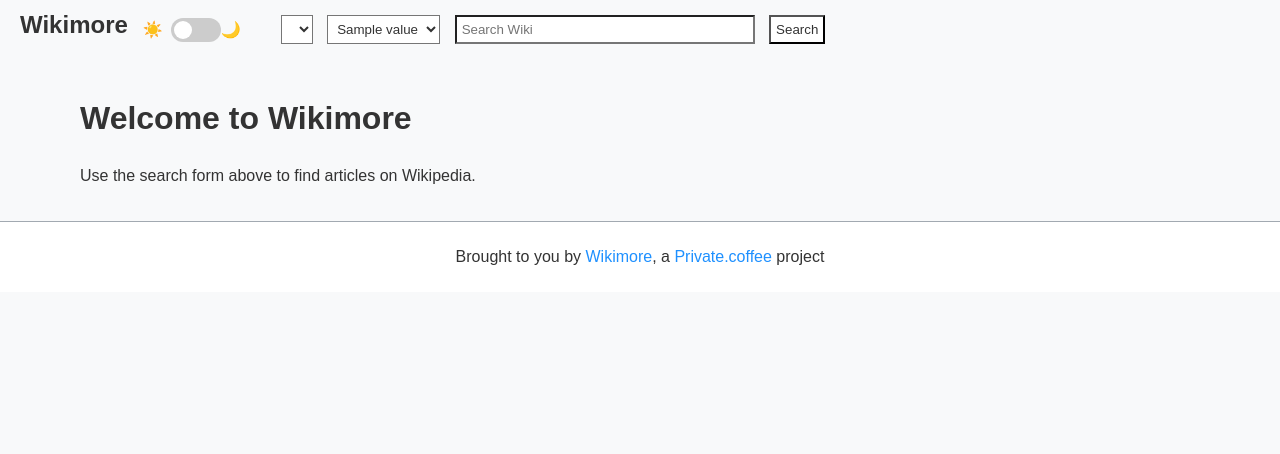
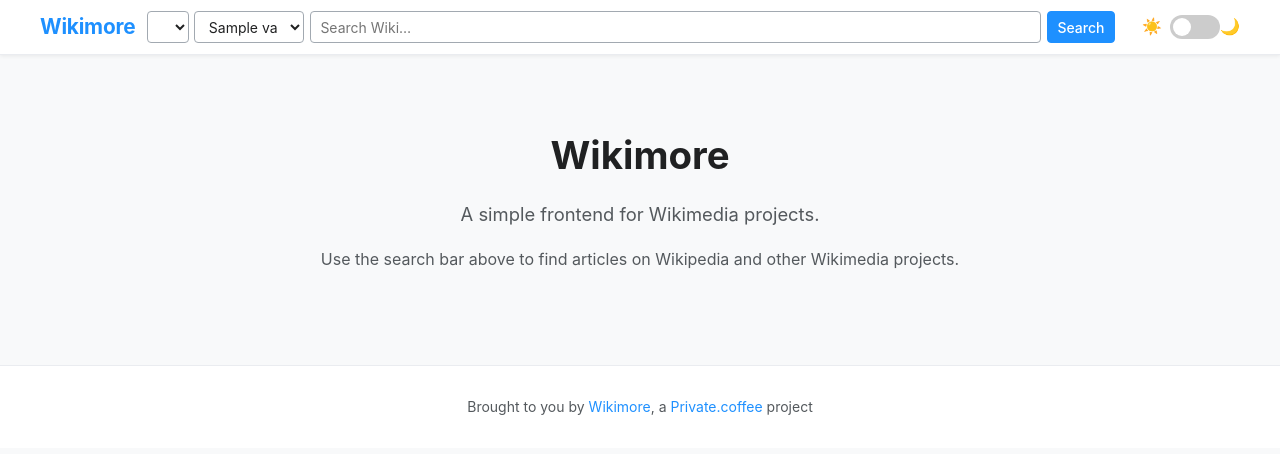
Before and after one commit to PrivateCoffee/wikimore, a Flask app: template src/wikimore/templates/home.html in a window 1280 px wide. Shown: the top 454 px of the page. Run offline with Flask 3, Linux system fonts and the light colour scheme; the template is opened without the code that fills it: most values are stand-ins (such as "Sample title", 1, 10 or a date in 2020); lists and menus that the app fills with data are empty; parts of the project's set-up code (start-up, migrations or seed data) failed here and were passed over.

Commit message:
chore: UI tweaks

```diff
--- a/src/wikimore/app.py
+++ b/src/wikimore/app.py
@@ -539,7 +539,12 @@ def wiki_article(
     for span in soup.find_all("span", class_="mw-editsection"):
         span.decompose()
 
-    toc = []
+    rtl = bool(soup.find("div", class_="mw-parser-output", dir="rtl"))
+    if request.args.get("variant") == "ku-arab":
+        rtl = True
+        body["dir"] = "rtl"
+
+    toc_entries = []
     for heading in soup.find_all(["h2", "h3", "h4"]):
         heading_id = heading.get("id")
         if not heading_id:
@@ -549,11 +554,12 @@ def wiki_article(
         if heading_id:
             heading_text = heading.get_text(strip=True)
             if heading_text:
-                toc.append({
+                toc_entries.append({
                     "level": int(heading.name[1]),
                     "id": heading_id,
                     "text": heading_text,
                 })
+
 
     for style in soup.find_all("style"):
         style.decompose()
@@ -582,12 +588,6 @@ def wiki_article(
         if parent.attrs.get("data-mw-group", None):
             span["class"] = span.get("class", []) + [parent.attrs["data-mw-group"]]
 
-    rtl = bool(soup.find("div", class_="mw-parser-output", dir="rtl"))
-
-    if request.args.get("variant") == "ku-arab":
-        rtl = True
-        body["dir"] = "rtl"
-
     processed_html = str(body)
     license = fetch_license_info(base_url, title)
 
@@ -603,7 +603,7 @@ def wiki_article(
         badges=badges,
         categories=categories,
         category_members=category_members,
-        toc=toc,
+        toc=toc_entries,
     )
 
 
--- a/src/wikimore/static/css/style.css
+++ b/src/wikimore/static/css/style.css
@@ -1,14 +1,30 @@
-/* Light/Dark mode switching fixes */
+/* CSS custom properties */
 :root {
     color-scheme: light;
-    --text-color: #333;
+    --accent-color: #1e90ff;
+    --text-color: #202122;
+    --text-muted: #54595d;
     --bg-color: #f8f9fa;
-    --input-bg: #fff;
-}
-
+    --surface-color: #ffffff;
+    --border-color: #a2a9b1;
+    --border-light: #eaecf0;
+    --input-bg: #ffffff;
+    --header-height: 54px;
+    --content-max-width: 1200px;
+    --font-sans: -apple-system, BlinkMacSystemFont, 'Segoe UI', Roboto, 'Helvetica Neue', Arial, sans-serif;
+}
+
+/* Base */
 body {
+    font-family: var(--font-sans);
+    font-size: 1rem;
+    line-height: 1.6;
     color: var(--text-color);
     background-color: var(--bg-color);
+    margin: 0;
+    padding: 0;
+    width: 100%;
+    overflow-x: hidden;
 }
 
 input,
@@ -17,21 +33,12 @@ textarea,
 button {
     color: var(--text-color);
     background-color: var(--input-bg);
-}
-
-/* General styling */
-body {
-    font-family: Arial, sans-serif;
-    margin: 0;
-    padding: 0;
-    background-color: #f8f9fa;
-    width: 100%;
-    overflow-x:
+    font-family: var(--font-sans);
 }
 
 /* Link styling */
 a {
-    color: #1e90ff;
+    color: var(--accent-color);
     text-decoration: none;
 }
 
@@ -48,72 +55,129 @@ a.new::after {
     font-size: 0.8em;
 }
 
-/* Header styling */
+/* Header */
 #header {
+    background-color: var(--surface-color);
+    border-bottom: 1px solid var(--border-light);
+    box-shadow: 0 1px 4px rgba(0, 0, 0, 0.07);
+    position: sticky;
+    top: 0;
+    z-index: 100;
+}
+
+.header-inner {
     display: flex;
-    flex-wrap: wrap;
     align-items: center;
-    justify-content: space-between;
-    padding: 10px 20px;
+    gap: 0.75rem;
+    padding: 0 1.5rem;
+    height: var(--header-height);
+    max-width: var(--content-max-width);
+    margin: 0 auto;
+}
+
+.site-name {
+    font-size: 1.3rem;
+    font-weight: 700;
+    color: var(--accent-color);
+    text-decoration: none;
+    white-space: nowrap;
+    flex-shrink: 0;
+    letter-spacing: -0.2px;
+}
+
+.site-name:hover {
+    text-decoration: none;
+    opacity: 0.8;
 }
 
 .header-right {
     display: flex;
     align-items: center;
-    margin-left: auto;
-    margin-right: 15px;
-}
-
-#header h1 {
-    margin: 0;
-    font-size: 1.5em;
-}
-
-#header h1 a {
-    text-decoration: none;
-    color: #333;
+    flex-shrink: 0;
+    margin-left: 0;
+    margin-right: 0;
 }
 
 .title-rtl {
     direction: rtl;
 }
 
-/* Search styling */
+/* Search form */
 #search-form {
-    flex-basis: 100%;
-    order: 2;
-    margin-top: 10px;
+    display: flex;
+    align-items: center;
+    gap: 0.35rem;
+    flex: 1;
+    min-width: 0;
+    order: unset;
+    margin-top: 0;
 }
 
 #search-form input[type="text"],
 #search-form select,
 #search-form button {
+    padding: 0.35rem 0.6rem;
+    margin: 0;
+    font-size: 0.875rem;
+    border: 1px solid var(--border-color);
+    border-radius: 4px;
+    background-color: var(--input-bg);
+    color: var(--text-color);
+    box-sizing: border-box;
+    height: 32px;
+}
+
+#search-form input[type="text"] {
     flex: 1;
-    padding: 5px;
-    margin: 5px;
-    box-sizing: border-box;
-}
-
-#search-form input[type="text"] {
-    width: 300px;
-    padding: 5px;
-}
-
-#search-form select,
+    min-width: 0;
+    width: auto;
+}
+
+#search-form select {
+    flex-shrink: 0;
+    max-width: 110px;
+}
+
 #search-form button {
-    padding: 5px;
-}
-
-/* Content styling */
+    background-color: var(--accent-color);
+    color: #fff;
+    border-color: var(--accent-color);
+    cursor: pointer;
+    font-weight: 500;
+    flex-shrink: 0;
+    transition: background-color 0.15s ease;
+}
+
+#search-form button:hover {
+    background-color: #1570cd;
+    border-color: #1570cd;
+}
+
+/* Page layout */
 #content {
-    padding: 20px;
+    padding: 0;
     overflow-x: hidden;
 }
 
+.page-inner {
+    max-width: var(--content-max-width);
+    margin: 0 auto;
+    padding: 1.75rem 2rem;
+}
+
+/* Headings — offset for sticky header anchors */
+h2, h3, h4, h5, h6 {
+    scroll-margin-top: calc(var(--header-height) + 0.75rem);
+}
+
 h1 {
-    font-size: 2em;
-    padding-bottom: 10px;
-    margin-bottom: 20px;
+    font-size: 1.95rem;
+    font-weight: 700;
+    line-height: 1.3;
+    margin-top: 0;
+    padding-bottom: 0.3em;
+    margin-bottom: 0.8em;
+    border-bottom: 1px solid var(--border-light);
 }
 
 /* General sidebar styling */
@@ -299,9 +363,17 @@ h1 {
 }
 
 #footer {
-    background-color: #ffffff;
-    border-top: 1px solid #a2a9b1;
-    padding: 10px;
+    background-color: var(--surface-color);
+    border-top: 1px solid var(--border-light);
+    color: var(--text-muted);
+    font-size: 0.875rem;
+    margin-top: 2rem;
+}
+
+.footer-inner {
+    max-width: var(--content-max-width);
+    margin: 0 auto;
+    padding: 1rem 2rem;
     text-align: center;
 }
 
@@ -848,13 +920,6 @@ span {
     text-decoration: underline;
 }
 
-/* Media query for larger devices */
-@media (min-width: 769px) {
-    #content {
-        padding-left: 5em;
-        padding-right: 5em;
-    }
-}
 
 /* General styling for Wikisource index container */
 #ws-index-container {
@@ -1199,38 +1264,133 @@ Currently blocked by implementation of comments retrieval in the backend
     display: none;
 }
 
-@media (min-width: 992px) {
-    #search-form {
-        flex-basis: auto;
-        flex-grow: 1;
-        order: unset;
-        margin-top: 0;
-        margin-left: 20px;
-    }
-}
-
-/* Media query for devices with a max width of 768px */
+/* Home page */
+.home-hero {
+    max-width: 640px;
+    margin: 3rem auto 2rem;
+    text-align: center;
+}
+
+.home-hero h1 {
+    font-size: 2.4rem;
+    border: none;
+    margin-bottom: 0.5rem;
+}
+
+.home-tagline {
+    font-size: 1.15rem;
+    color: var(--text-muted);
+    margin: 0 0 1rem;
+}
+
+.home-desc {
+    color: var(--text-muted);
+    margin: 0;
+    line-height: 1.7;
+}
+
+.home-features {
+    display: grid;
+    grid-template-columns: repeat(auto-fit, minmax(200px, 1fr));
+    gap: 1.25rem;
+    margin: 2.5rem 0;
+}
+
+.home-feature {
+    background: var(--surface-color);
+    border: 1px solid var(--border-light);
+    border-radius: 8px;
+    padding: 1.25rem 1.5rem;
+}
+
+.home-feature h3 {
+    margin: 0 0 0.5rem;
+    font-size: 1rem;
+    color: var(--accent-color);
+}
+
+.home-feature p {
+    margin: 0;
+    font-size: 0.9rem;
+    color: var(--text-muted);
+    line-height: 1.5;
+}
+
+/* Search results */
+.search-results {
+    list-style: none;
+    padding: 0;
+    margin: 0;
+    display: flex;
+    flex-direction: column;
+    gap: 0.75rem;
+}
+
+.search-result {
+    background: var(--surface-color);
+    border: 1px solid var(--border-light);
+    border-radius: 6px;
+    padding: 1rem 1.25rem;
+    transition: border-color 0.15s ease;
+}
+
+.search-result:hover {
+    border-color: var(--accent-color);
+}
+
+.search-result-title {
+    display: block;
+    font-size: 1.05rem;
+    font-weight: 600;
+    margin-bottom: 0.3rem;
+    color: var(--accent-color);
+}
+
+.search-result-snippet {
+    margin: 0;
+    font-size: 0.9rem;
+    color: var(--text-muted);
+    line-height: 1.5;
+}
+
+.search-result-snippet .searchmatch {
+    font-weight: 700;
+    color: var(--text-color);
+}
+
+/* Responsive — tablet and below */
 @media (max-width: 768px) {
     #header {
-        flex-direction: column;
-        align-items: center;
-    }
-
-    .header-right {
-        margin: 10px 0;
+        position: static;
+    }
+
+    .header-inner {
+        flex-wrap: wrap;
+        height: auto;
+        padding: 0.5rem 1rem;
+        gap: 0.4rem;
+    }
+
+    .site-name {
+        flex: 1;
     }
 
     #search-form {
-        width: 100%;
-    }
-
-    #header h1 {
-        margin-bottom: 10px;
-        font-size: 1.2em;
-    }
-
-    #content {
-        padding: 10px;
+        order: 3;
+        flex-basis: 100%;
+        padding-bottom: 0.4rem;
+    }
+
+    #search-form select {
+        max-width: 90px;
+    }
+
+    .page-inner {
+        padding: 1rem;
+    }
+
+    .footer-inner {
+        padding: 0.75rem 1rem;
     }
 
     .sidebar,
@@ -1288,30 +1448,20 @@ Currently blocked by implementation of comments retrieval in the backend
         border-top: 1px solid #ddd;
         margin-top: 20px;
     }
-}
-
-/* Media query for devices with a max width of 480px */
+
+    .home-hero {
+        margin: 1.5rem auto 1.5rem;
+    }
+
+    .home-hero h1 {
+        font-size: 1.8rem;
+    }
+}
+
+/* Responsive — small phones */
 @media (max-width: 480px) {
-    #header {
-        padding: 10px;
-    }
-
-    #header h1 {
-        font-size: 1em;
-    }
-
-    #search-form input[type="text"],
-    #search-form select,
-    #search-form button {
-        padding: 10px;
-    }
-
-    #content {
-        padding: 5px;
-    }
-
     h1 {
-        font-size: 1.5em;
+        font-size: 1.5rem;
     }
 
     .sidebar,
--- a/src/wikimore/templates/base.html
+++ b/src/wikimore/templates/base.html
@@ -10,80 +10,26 @@
         <link rel="stylesheet"
               href="{{ url_for('static', filename='css/dark-mode.css') }}">
         <script>
-        // Check for saved dark mode preference or use system preference
         document.addEventListener('DOMContentLoaded', function() {
-            // Create and inject the dark mode toggle
-            const headerRight = document.createElement('div');
-            headerRight.className = 'header-right';
+            const toggle = document.getElementById('dark-mode-toggle');
 
-            const darkModeToggle = document.createElement('div');
-            darkModeToggle.className = 'dark-mode-toggle';
-            darkModeToggle.innerHTML = `
-                <span class="toggle-icon">☀️</span>
-                <label>
-                    <input type="checkbox" id="dark-mode-toggle">
-                    <span class="switch-track"></span>
-                </label>
-                <span class="toggle-icon">🌙</span>
-            `;
-
-            headerRight.appendChild(darkModeToggle);
-
-            // Find the header element and insert the toggle before the search form
-            const header = document.getElementById('header');
-            const searchForm = document.getElementById('search-form');
-            header.insertBefore(headerRight, searchForm);
-
-            // Now get the toggle input element
-            const darkModeToggleInput = document.getElementById('dark-mode-toggle');
-
-            // Function to set dark mode
             function setDarkMode(isDark) {
-                if (isDark) {
-                    document.body.classList.add('dark-mode');
-                    darkModeToggleInput.checked = true;
-                } else {
-                    document.body.classList.remove('dark-mode');
-                    darkModeToggleInput.checked = false;
-                }
-                // Save preference to localStorage
+                document.body.classList.toggle('dark-mode', isDark);
+                toggle.checked = isDark;
                 localStorage.setItem('darkMode', isDark ? 'enabled' : 'disabled');
             }
 
-            // Check for saved preference
-            const savedDarkMode = localStorage.getItem('darkMode');
+            const saved = localStorage.getItem('darkMode');
+            if (saved === 'enabled') setDarkMode(true);
+            else if (saved === 'disabled') setDarkMode(false);
+            else setDarkMode(window.matchMedia('(prefers-color-scheme: dark)').matches);
 
-            if (savedDarkMode === 'enabled') {
-                setDarkMode(true);
-            } else if (savedDarkMode === 'disabled') {
-                setDarkMode(false);
-            } else {
-                // If no saved preference, check system preference
-                const prefersDarkMode = window.matchMedia('(prefers-color-scheme: dark)').matches;
-                setDarkMode(prefersDarkMode);
-            }
-
-            // Listen for toggle changes
-            darkModeToggleInput.addEventListener('change', function() {
-                setDarkMode(this.checked);
+            toggle.addEventListener('change', () => setDarkMode(toggle.checked));
+            window.matchMedia('(prefers-color-scheme: dark)').addEventListener('change', function(e) {
+                if (!localStorage.getItem('darkMode')) setDarkMode(e.matches);
             });
-
-            // Listen for system preference changes
-            window.matchMedia('(prefers-color-scheme: dark)').addEventListener('change', function(e) {
-                // Only apply if user hasn't set a preference
-                if (!localStorage.getItem('darkMode')) {
-                    setDarkMode(e.matches);
-                }
-            });
-
-            // Add keyboard shortcut
-            document.addEventListener('keydown', function(event) {
-                // Shift + D to toggle dark mode
-                if (event.shiftKey && event.key === 'D') {
-                    darkModeToggleInput.checked = !darkModeToggleInput.checked;
-                    // Trigger the change event
-                    darkModeToggleInput.dispatchEvent(new Event('change'));
-                }
+            document.addEventListener('keydown', function(e) {
+                if (e.shiftKey && e.key === 'D') setDarkMode(!toggle.checked);
             });
         });
         </script>
@@ -91,7 +37,8 @@
     </head>
     <body>
         <div id="header">
-            <h1><a href="/">Wikimore</a></h1>
+            <div class="header-inner">
+                <a href="/" class="site-name">Wikimore</a>
                 <form id="search-form" action="{{ url_for("search") }}" method="post">
                     <select name="project" id="project">
                         {% for key, value in wikimedia_projects.items() %}
@@ -101,19 +48,35 @@
                     </select>
                     <select name="lang" id="lang">
                         {% for key, value in languages.items() %}
-                        <option {% if key == lang %}selected="selected"{% endif %} value="{{ key }}">{{ value["name"] }}</option>
+                            <option {% if key == lang %}selected="selected"{% endif %}
+                                    value="{{ key }}">{{ value["name"] }}</option>
                         {% endfor %}
                     </select>
-                <input type="text" name="query" id="query" placeholder="Search Wiki">
+                    <input type="text" name="query" id="query" placeholder="Search Wiki&hellip;">
                     <button type="submit">Search</button>
                 </form>
+                <div class="header-right">
+                    <div class="dark-mode-toggle">
+                        <span class="toggle-icon">☀️</span>
+                        <label>
+                            <input type="checkbox" id="dark-mode-toggle">
+                            <span class="switch-track"></span>
+                        </label>
+                        <span class="toggle-icon">🌙</span>
+                    </div>
+                </div>
+            </div>
         </div>
         <div id="content">
+            <div class="page-inner">
                 {% block content %}{% endblock %}
             </div>
+        </div>
         <div id="footer">
+            <div class="footer-inner">
                 {% block license %}{% endblock %}
                 <p>Brought to you by <a href="https://git.private.coffee/privatecoffee/wikimore">Wikimore</a>, a <a href="https://private.coffee">Private.coffee</a> project</p>
             </div>
+        </div>
     </body>
 </html>
--- a/src/wikimore/templates/home.html
+++ b/src/wikimore/templates/home.html
@@ -1,5 +1,8 @@
 {% extends "base.html" %}
 {% block content %}
-    <h1>Welcome to Wikimore</h1>
-    <p>Use the search form above to find articles on Wikipedia.</p>
+    <div class="home-hero">
+        <h1>Wikimore</h1>
+        <p class="home-tagline">A simple frontend for Wikimedia projects.</p>
+        <p class="home-desc">Use the search bar above to find articles on Wikipedia and other Wikimedia projects.</p>
+    </div>
 {% endblock %}
```
Also changed, not shown: src/wikimore/static/css/dark-mode.css (+27 -3 lines), src/wikimore/templates/search_results.html (+14 -9 lines). Lines whose indentation alone changed are shown as unchanged.
